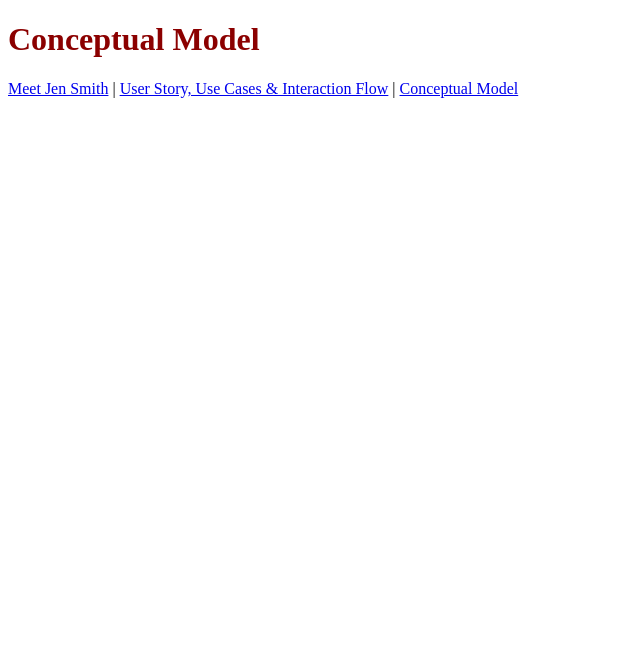
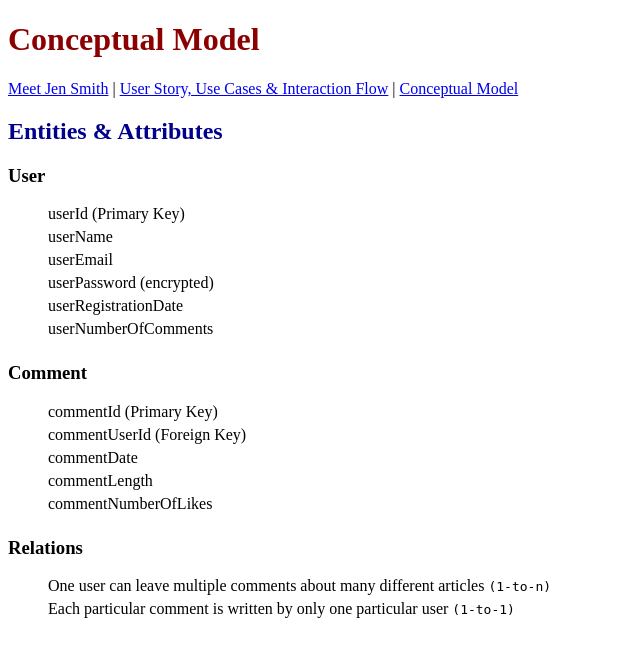
Before and after one commit to afnikitina/data-design, a PHP site: page /epic/conceptual-model.php in a window 1280 px wide. Shown: the top 657 px of the page, without its empty margins (0-640 px from the left). Run offline with PHP 8.4, Linux system fonts and the light colour scheme.

Commit message:
Added more content to conceptual-model.php. Added a few css styles to style.css

```diff
--- a/epic/conceptual-model.php
+++ b/epic/conceptual-model.php
@@ -15,6 +15,35 @@
 			</nav>
 		</header>
 		<main>
+			<h2>Entities & Attributes</h2>
+			<div>
+				<h3>User</h3>
+				<ul>
+					<li>userId (Primary Key)</li>
+					<li>userName</li>
+					<li>userEmail</li>
+					<li>userPassword (encrypted)</li>
+					<li>userRegistrationDate</li>
+					<li>userNumberOfComments</li>
+				</ul>
+			</div>
+			<div>
+				<h3>Comment</h3>
+				<ul>
+					<li>commentId (Primary Key)</li>
+					<li>commentUserId (Foreign Key)</li>
+					<li>commentDate</li>
+					<li>commentLength</li>
+					<li>commentNumberOfLikes</li>
+				</ul>
+			</div>
+			<div>
+				<h3>Relations</h3>
+				<ul>
+					<li>One user can leave multiple comments about many different articles <code>(1-to-n)</code></li>
+					<li>Each particular comment is written by only one particular user <code>(1-to-1)</code></li>
+				</ul>
+			</div>
 		</main>
 		<footer>
 		</footer>
--- a/epic/use-case.php
+++ b/epic/use-case.php
@@ -24,7 +24,7 @@
 				</dl>
 			</div>
 			<div>
-				<h4>Interaction Flow</h4>
+				<h3>Interaction Flow</h3>
 				<ul>
 					<li>Jen opens email app on her iPhone, opens Cathe’s newsletter, and clicks on embedded link.</li>
 					<li>Server directs Jen to the Cathe’s blog.</li>
--- a/styles/style.css
+++ b/styles/style.css
@@ -2,8 +2,13 @@ h1 {
 	color: darkred;
 }
 
+h2 {
+	color: darkblue;
+}
+
 dt {
 	font-weight: bold;
+	font-size: 1.2em;
 }
 
 li {
```
